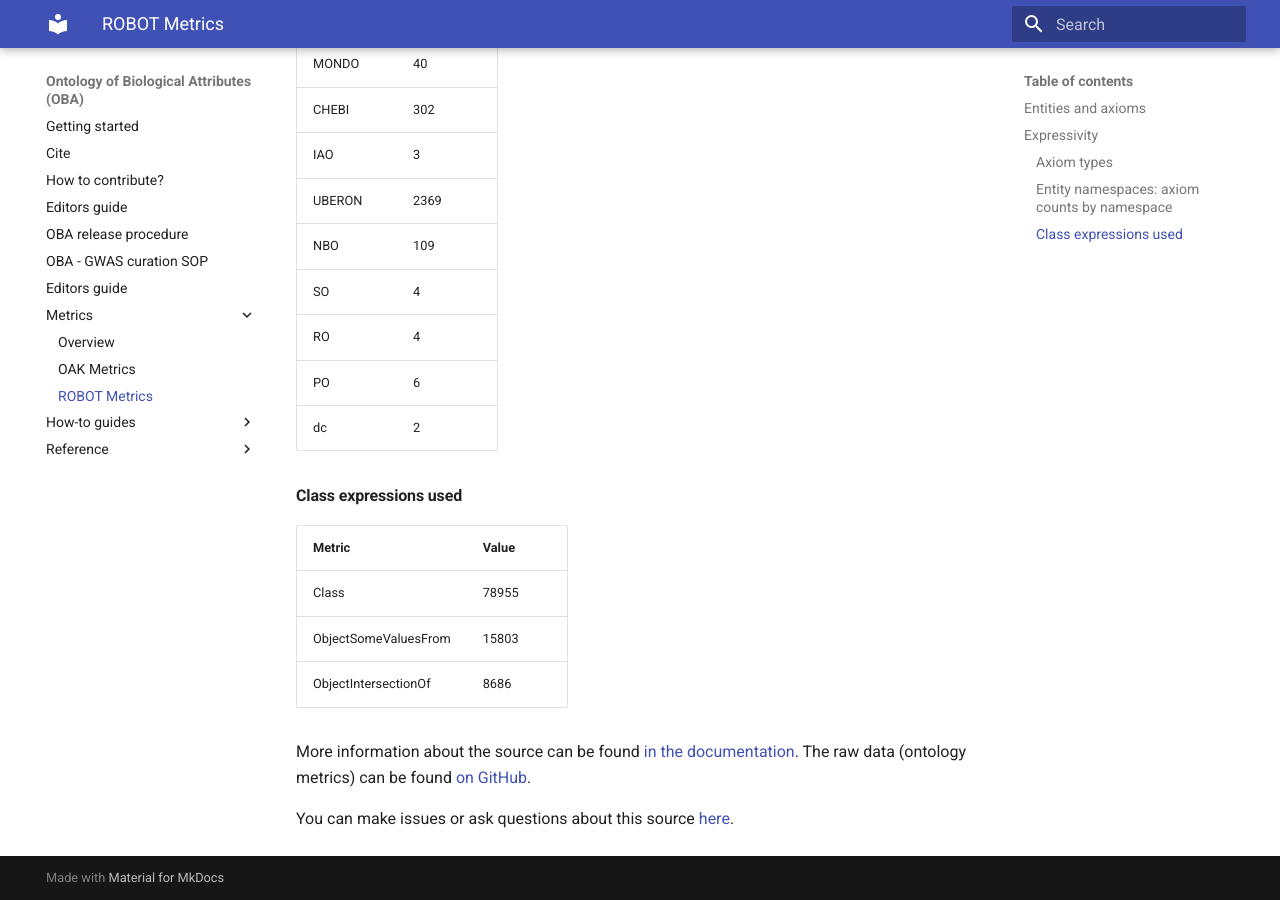
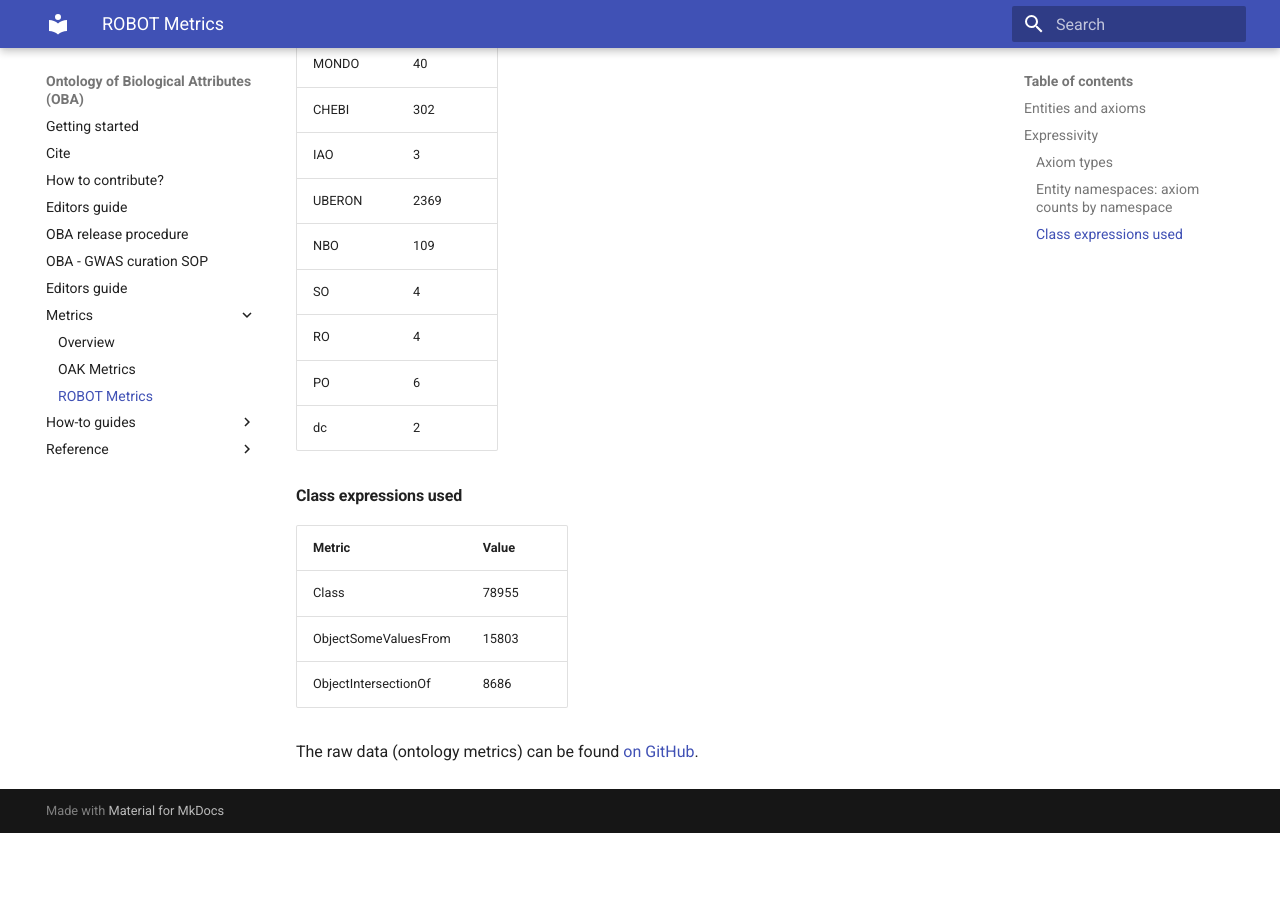
Before and after one commit to obophenotype/bio-attribute-ontology, an MkDocs documentation site: the page built from docs/robot-metrics.md, in a window 1280 px wide and 900 px high, scrolled down 2027 px. Built offline with MkDocs 1.6.1 and Material for MkDocs 9.7.7, drawn with Linux system fonts in a browser that asks for light colours; after the commit the page ends 2860 px from its top, so only the background shows below that.

Commit message:
Update docs

```diff
--- a/docs/robot-metrics.md
+++ b/docs/robot-metrics.md
@@ -74,6 +74,4 @@
 | ObjectIntersectionOf | 8686 |
 
 
-More information about the source can be found [in the documentation](../sources.md). The raw data (ontology metrics) can be found [on GitHub](https://github.com/obophenotype/bio-attribute-ontology/tree/main/src/ontology/reports/robot-metrics.json).
-
-You can make issues or ask questions about this source [here](https://github.com/monarch-initiative/mondo-ingest/issues).
+The raw data (ontology metrics) can be found [on GitHub](https://github.com/obophenotype/bio-attribute-ontology/tree/main/src/ontology/reports/robot-metrics.yml).
```
Also changed, not shown: docs/oak-metrics.md (+3 -0 lines).
